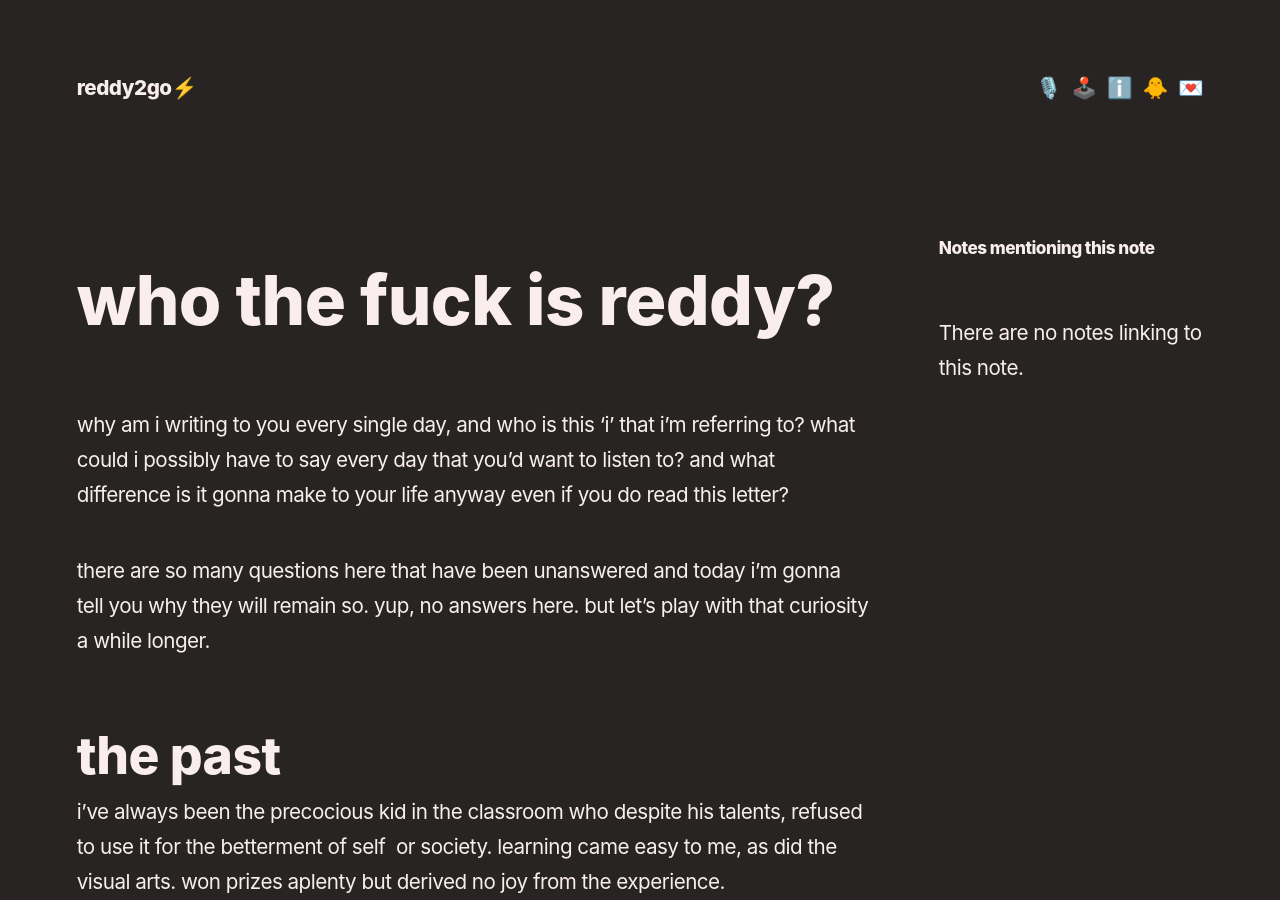
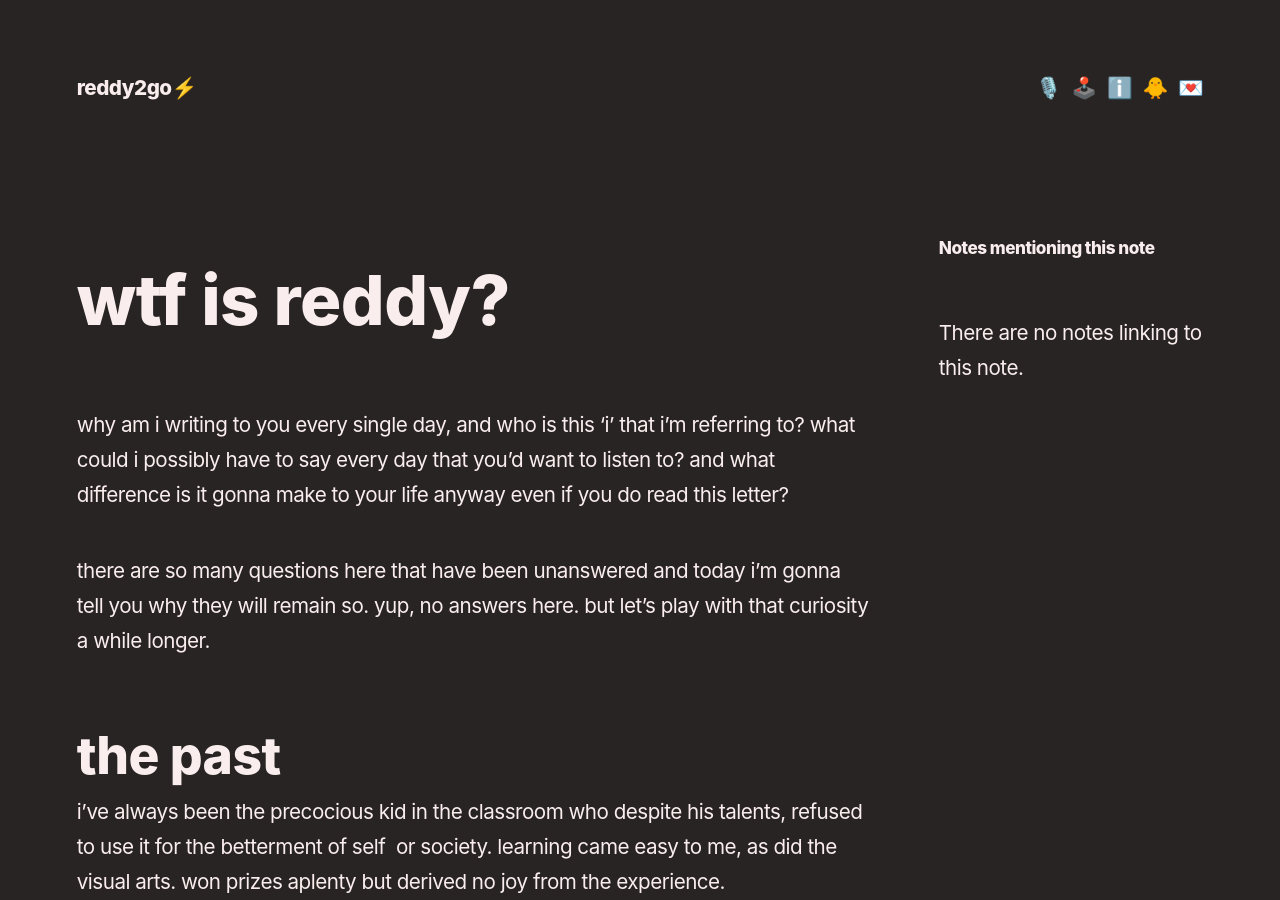
Before and after one commit to reddy2go/redgarden, a Jekyll site: the page built from _notes/who-the-fuck-is-reddy.md, in a window 1280 px wide and 900 px high. Built offline with Jekyll 4.4.1, drawn with Linux system fonts in a browser that asks for light colours; some web fonts are replaced; Markdown is read by kramdown in place of the engine named in the settings.

Commit message:
auto commit

```diff
--- a/_notes/who-the-fuck-is-reddy.md
+++ b/_notes/who-the-fuck-is-reddy.md
@@ -1,5 +1,5 @@
 ---
-title: who the fuck is reddy?
+title: wtf is reddy?
 slug: who-the-fuck-is-reddy
 date_published: 2021-05-03T14:27:30.000Z
 date_updated: 2021-05-03T14:27:30.000Z
```
